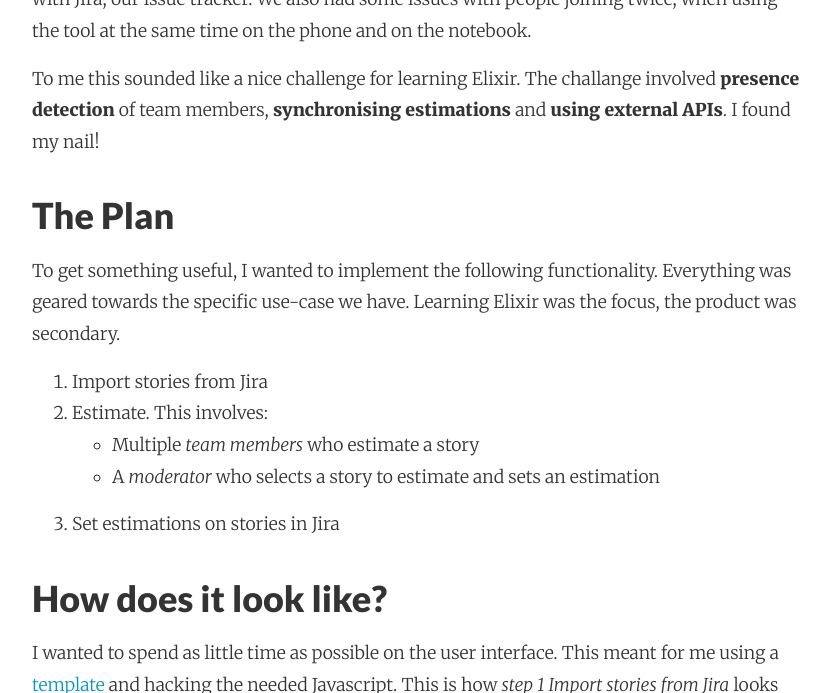
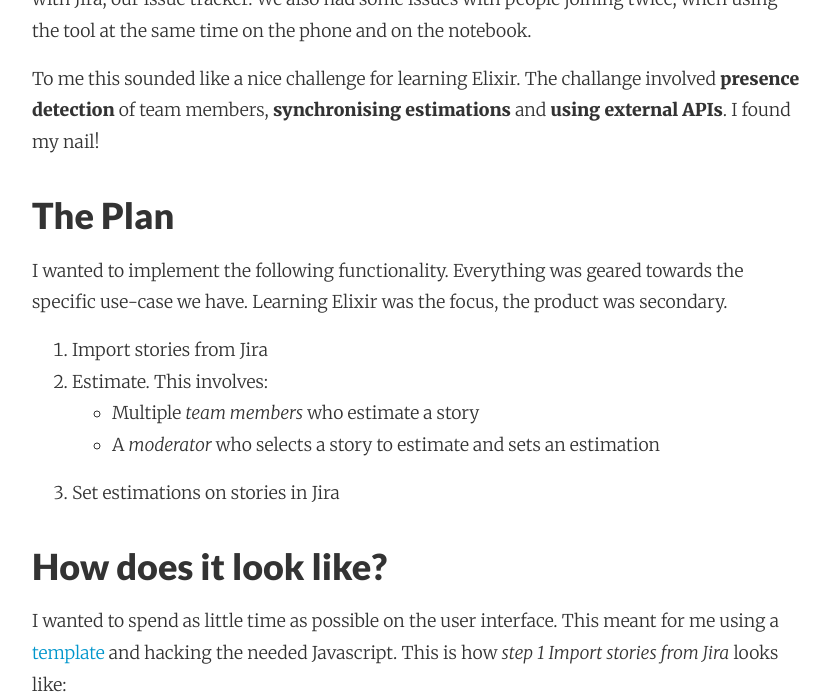
Before and after one commit to adri/adri.github.io, a Jekyll site: the page built from _posts/2017-07-05-learning-elixir-first-side-project.md, in a window 1280 px wide and 900 px high, scrolled down 1675 px, cut to the strip 0-693 px from the top of the window. Shown: the whole strip, without its empty margins (224-1054 px from the left). Built offline with Jekyll 4.4.1, drawn with Linux system fonts in a browser that asks for light colours; nearby versions of some CDN libraries; comment, search, counter and statistics services are not loaded.

Commit message:
Autocommit from wiki

```diff
--- a/_posts/2017-07-05-learning-elixir-first-side-project.md
+++ b/_posts/2017-07-05-learning-elixir-first-side-project.md
@@ -29,7 +29,7 @@ At work we used the web-based tool [PlanITpoker](http://www.planitpoker.com) for
 To me this sounded like a nice challenge for learning Elixir. The challange involved **presence detection** of team members, **synchronising estimations** and **using external APIs**. I found my nail!
 
 ### The Plan
-To get something useful, I wanted to implement the following functionality. Everything was geared towards the specific use-case we have. Learning Elixir was the focus, the product was secondary.
+I wanted to implement the following functionality. Everything was geared towards the specific use-case we have. Learning Elixir was the focus, the product was secondary.
 
 1. Import stories from Jira
 2. Estimate. This involves:
```
